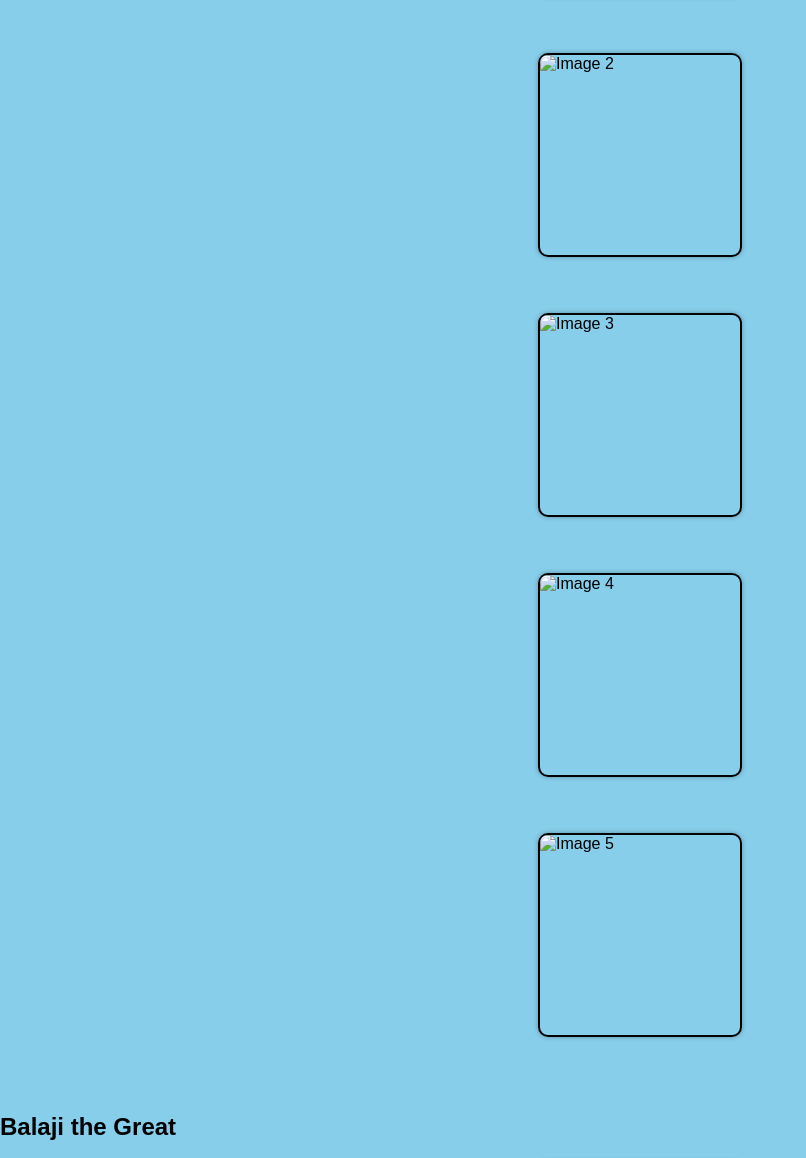
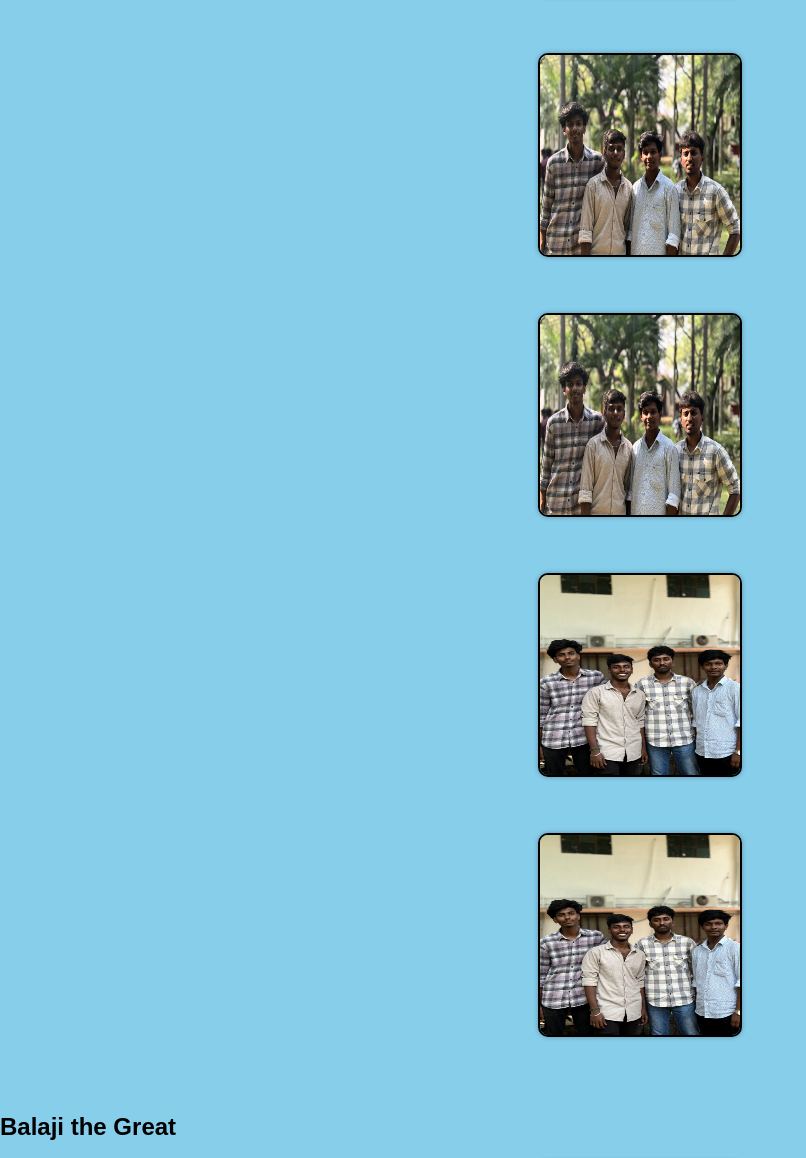
Before and after one commit to foxopgg/web_devlopment_fxec, a plain HTML site: page practice/try.html in a window 1280 px wide. Shown: the part 2220-3378 px from the top of the page, without its empty margins (0-806 px from the left). Drawn offline with Linux system fonts and the light colour scheme.

Commit message:
added balaji profile and images

```diff
--- a/practice/try.html
+++ b/practice/try.html
@@ -113,17 +113,17 @@
     <!-- HTML Image Exercise: Display 5 Images with Spacing -->
     <section>
         <h2>Gallery</h2>
-        <img src="images/image1.jpg" alt="Image 1" width="200" height="200" border="2" title="Beautiful Landscape 1"><br><br>
-        <img src="image2.jpg" alt="Image 2" width="200" height="200" border="2" title="Beautiful Landscape 2"><br><br>
-        <img src="image3.jpg" alt="Image 3" width="200" height="200" border="2" title="Beautiful Landscape 3"><br><br>
-        <img src="image4.jpg" alt="Image 4" width="200" height="200" border="2" title="Beautiful Landscape 4"><br><br>
-        <img src="image5.jpg" alt="Image 5" width="200" height="200" border="2" title="Beautiful Landscape 5"><br><br>
+        <img src="images/image1.jpg" alt="Image 1" width="200" height="200" border="2" title="Thariyathu"><br><br>
+        <img src="images/image2.jpg" alt="Image 2" width="200" height="200" border="2" title="Thariyathu 2"><br><br>
+        <img src="images/image2.jpg" alt="Image 3" width="200" height="200" border="2" title="Thariyathu 3"><br><br>
+        <img src="images/image3.jpg" alt="Image 4" width="200" height="200" border="2" title="Thariyathu 4"><br><br>
+        <img src="images/image3.jpg" alt="Image 5" width="200" height="200" border="2" title="Thariyathu 5"><br><br>
     </section>
 
     <!-- HTML Image Exercise: Clickable image linking to search engine -->
     <section>
         <h2>Balaji the Great</h2>
-        <a href="https://www.pornhub.com" target="_blank">
+        <a href="https://www.instagram.com/balaji_040507?igsh=a2FlbHRxNGd0bDQ0" target="_blank">
             <img src="images/balaji.jpg" alt="Clickable image" width="200" height="200" border="2">
         </a>
     </section>
```
Also changed, not shown: practice/images/image2.jpg (added), practice/images/image3.jpg (added), 1 other file.
